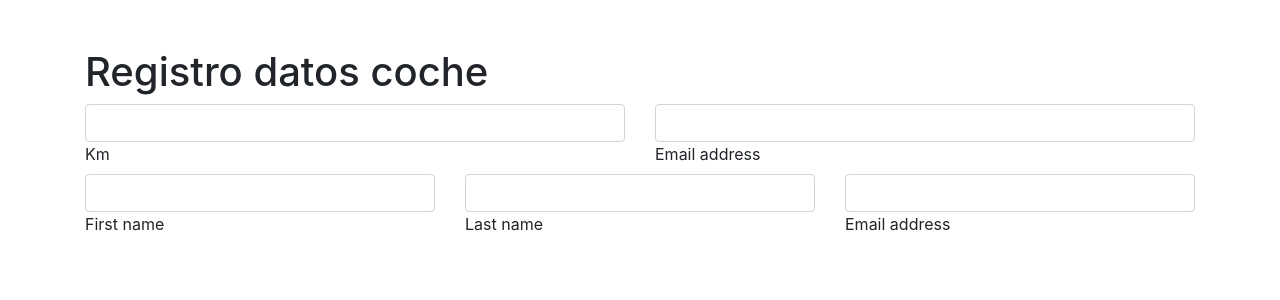
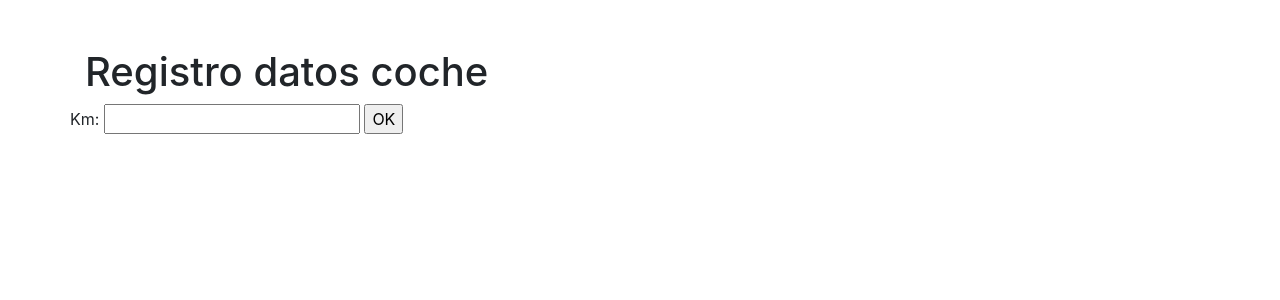
Before and after one commit to macallejonieszaidinvergeles/web_car_django, a Django app: page /inicio/ in a window 1280 px wide. Shown: the top 300 px of the page. Run offline with Django 4.2, Linux system fonts and the light colour scheme.

Commit message:
añadido el form, render de los datos del post

```diff
--- a/car_django/car_django/templates/inicio.html
+++ b/car_django/car_django/templates/inicio.html
@@ -9,7 +9,8 @@
   <title>Registro Coche</title>
 
   <!-- Bootstrap -->
-  <link rel="stylesheet" href="https://cdn.jsdelivr.net/npm/bootstrap@4.4.1/dist/css/bootstrap.min.css" integrity="sha384-Vkoo8x4CGsO3+Hhxv8T/Q5PaXtkKtu6ug5TOeNV6gBiFeWPGFN9MuhOf23Q9Ifjh" crossorigin="anonymous">
+  <link rel="stylesheet" href="https://cdn.jsdelivr.net/npm/bootstrap@4.4.1/dist/css/bootstrap.min.css"
+    integrity="sha384-Vkoo8x4CGsO3+Hhxv8T/Q5PaXtkKtu6ug5TOeNV6gBiFeWPGFN9MuhOf23Q9Ifjh" crossorigin="anonymous">
 
 
 </head>
@@ -18,45 +19,22 @@
   <div class="container mt-5">
     <h1>Registro datos coche</h1>
     <div class="row">
-      <div class="col">
-        <!-- Name input -->
-        <div class="form-outline">
-          <input type="text" id="form8Example1" class="form-control" />
-          <label class="form-label" for="form8Example1">Km</label>
-        </div>
-      </div>
-      <div class="col">
-        <!-- Email input -->
-        <div class="form-outline">
-          <input type="email" id="form8Example2" class="form-control" />
-          <label class="form-label" for="form8Example2">Email address</label>
-        </div>
-      </div>
-  </div>
 
-  <div class="row">
-    <div class="col">
-      <!-- Name input -->
-      <div class="form-outline">
-        <input type="text" id="form8Example3" class="form-control" />
-        <label class="form-label" for="form8Example3">First name</label>
-      </div>
+      <form action="" method="POST">
+        {% csrf_token %}
+
+        <label for="km">Km: </label>
+        <input id="km" type="text" name="km">
+
+        <input type="submit" value="OK">
+
+      </form>
+
     </div>
-    <div class="col">
-      <!-- Name input -->
-      <div class="form-outline">
-        <input type="text" id="form8Example4" class="form-control" />
-        <label class="form-label" for="form8Example4">Last name</label>
-      </div>
-    </div>
-    <div class="col">
-      <!-- Email input -->
-      <div class="form-outline">
-        <input type="email" id="form8Example5" class="form-control" />
-        <label class="form-label" for="form8Example5">Email address</label>
-      </div>
-    </div>
-  </div>
+    {% for key, value in dct.items %}
+      {{ key }}: {{ value }}
+    {% endfor %}
+
   </div>
 
   <!-- jQuery (necessary for Bootstrap's JavaScript plugins) -->
--- a/car_django/car_django/urls.py
+++ b/car_django/car_django/urls.py
@@ -23,5 +23,5 @@ from car_django.views import*
 urlpatterns = [
     path('admin/', admin.site.urls),
     path('inicio/', inicio),
-    path('resultado/', resultado),
+    # path('resultado/', resultado),
 ]
--- a/car_django/car_django/views.py
+++ b/car_django/car_django/views.py
@@ -2,9 +2,24 @@ from django.http import HttpResponse
 from django.template import Template, Context
 from django.template.loader import get_template
 from django.shortcuts import render
+from django.http import JsonResponse
+
 
 def inicio(request):
+
+    # print(request.POST)
+
+    if request.POST:
+        data = {"dct":request.POST}
+        print(f"DATA:{data}")
+        return render(request,'inicio.html',data)
+
     return render(request,'inicio.html')
 
-def resultado(request):
-    return render(request,'resultado.html')
+
+# def resultado(request):
+#     print(request.POST)
+#     if request.POST:
+#         data = {"dct":request.POST}
+#         print(f"DATA:{data}")
+#         return render(request,'resultado.html',data)
```
Also changed, not shown: car_django/car_django/templates/resultado.html (+8 -4 lines).
